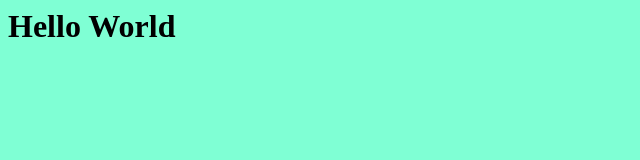
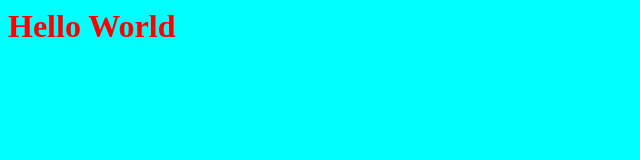
Before and after one commit to Carlao17/site-mit, a plain HTML site: page index.html in a window 1280 px wide. Shown: the whole page, without its empty margins (0-640 px from the left). Drawn offline with Linux system fonts and the light colour scheme.

Commit message:
Commit 5

```diff
--- a/mystyles.css
+++ b/mystyles.css
@@ -1,6 +1,6 @@
-body {
-    background-color: aquamarine;
-{
+body{
+    background-color: aqua;
+h1 {
     color: red;
+   }
 }
-}
```
